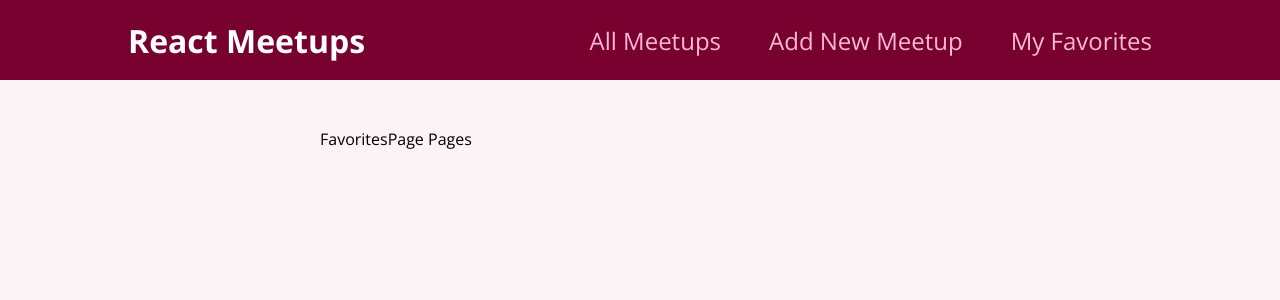
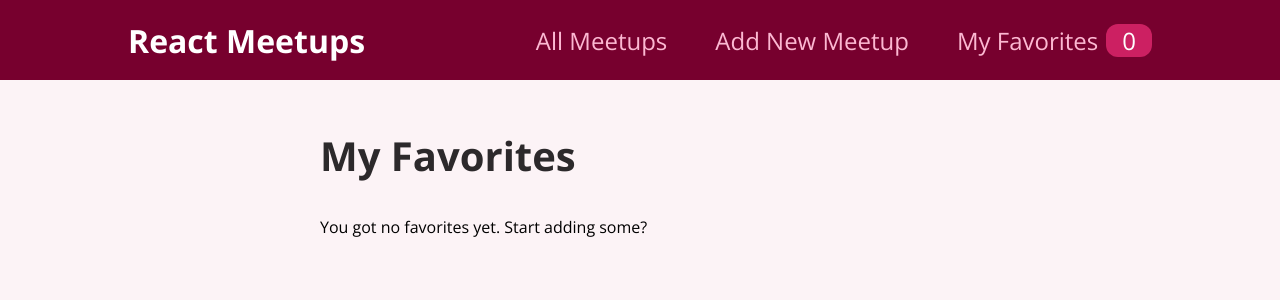
Before and after one commit to GC-Park/react-study, a React (Create React App) app: page /favorites in a window 1280 px wide. Shown: the top 300 px of the page. Built offline with nearby package versions, Linux system fonts and the light colour scheme.

Commit message:
feat: favorites 기능 추가

```diff
--- a/src/components/layout/MainNavigation.js
+++ b/src/components/layout/MainNavigation.js
@@ -1,8 +1,12 @@
+import { useContext } from 'react'
 import { Link } from 'react-router-dom';
 
 import classes from './MainNavigation.module.css'
+import FavoritesContext from '../../store/favorites-context';
 
 function MainNavigation() {
+    const favoritesCtx = useContext(FavoritesContext);
+
     return (
         <header className={classes.header}>
             <div className={classes.logo}>React Meetups</div>
@@ -15,7 +19,10 @@
                   <Link to='/new-meetup'>Add New Meetup</Link>
                 </li>
                 <li>
-                  <Link to='/favorites'>My Favorites</Link>
+                  <Link to='/favorites'>
+                    My Favorites
+                    <span className={classes.badge}>{favoritesCtx.totalFavorites}</span>
+                  </Link>
                 </li>
               </ul>
             </nav>
--- a/src/components/meetups/MeetupItem.js
+++ b/src/components/meetups/MeetupItem.js
@@ -35,7 +35,7 @@
               <p>{props.description}</p>
             </div>
             <div className={classes.actions}>
-              <button onClick={toggleFavoriteStatusHandler}>{itemIsFavorite ? 'Remove fromFavorites' : 'To Favorites'}</button>
+              <button onClick={toggleFavoriteStatusHandler}>{itemIsFavorite ? 'Remove from Favorites' : 'To Favorites'}</button>
             </div>
           </Card>
         </li>
--- a/src/pages/Favorites.js
+++ b/src/pages/Favorites.js
@@ -1,5 +1,24 @@
-function FavoritesPage(){
-  return <div>FavoritesPage Pages</div>
+import { useContext } from 'react'
+
+import FavoritesContext from '../store/favorites-context'
+import MeetupList from './../components/meetups/MeetupList'
+
+function FavoritesPage() {
+    const favoritesCtx = useContext(FavoritesContext)
+
+    let content
+
+    if (favoritesCtx.totalFavorites === 0) {
+        content = <p>You got no favorites yet. Start adding some?</p>
+    } else {
+        content = <MeetupList meetups={favoritesCtx.favorites} />
+    }
+    return (
+        <section>
+            <h1>My Favorites</h1>
+            {content}
+        </section>
+    )
 }
 
 export default FavoritesPage
```
